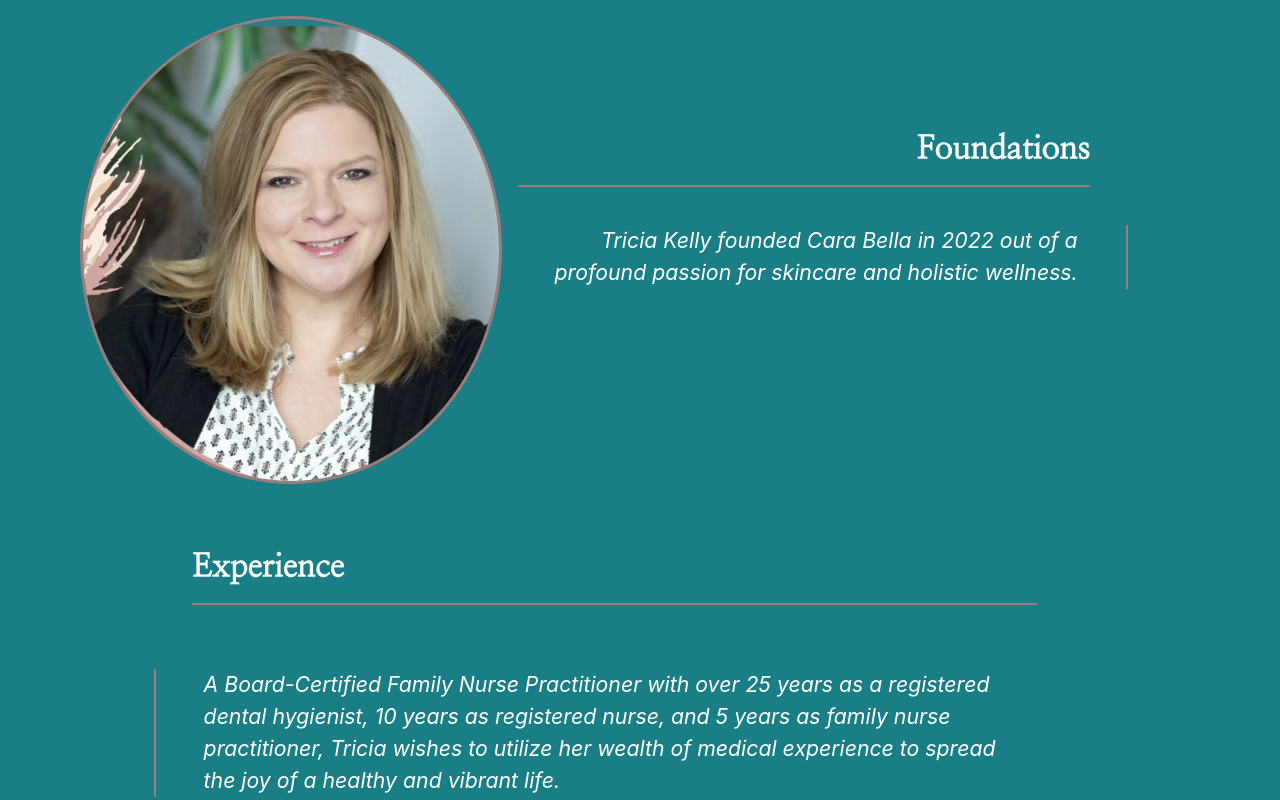
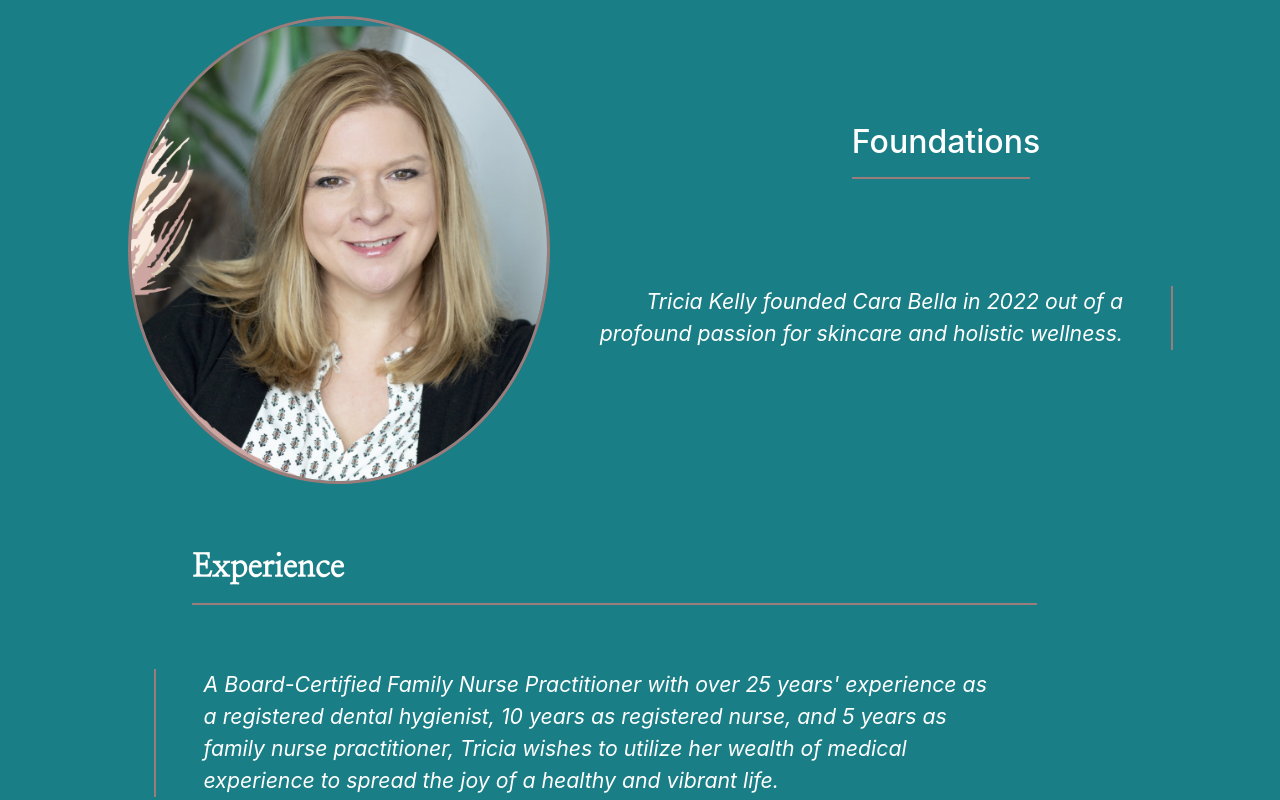
Before and after one commit to JaynewDee/CaraBella, a React (Create React App) app in the folder client/: page /schedule in a window 1280 px wide. Shown: the part 1120-1920 px from the top of the page. Built offline with nearby package versions, Linux system fonts and the light colour scheme.

Commit message:
adjusting styles

```diff
--- a/client/src/components/Body/Body.js
+++ b/client/src/components/Body/Body.js
@@ -7,6 +7,7 @@
     <div id="bodyBox">
       <HRule />
       <div className="aboutSection">
+        <div className="section-wrap">
           <img className="selfie" alt="" src={Selfie}></img>
           <div className="selfie-section">
             <h3>Foundations</h3>
@@ -16,15 +17,16 @@
             </p>
           </div>
         </div>
+      </div>
       <div className="aboutSection">
         <div className="experience-section">
           <h3>Experience</h3>
           <p>
-            A Board-Certified Family Nurse Practitioner with over 25 years as a
-            registered dental hygienist, 10 years as registered nurse, and 5
-            years as family nurse practitioner, Tricia wishes to utilize her
-            wealth of medical experience to spread the joy of a healthy and
-            vibrant life.
+            A Board-Certified Family Nurse Practitioner with over 25 years'
+            experience as a registered dental hygienist, 10 years as registered
+            nurse, and 5 years as family nurse practitioner, Tricia wishes to
+            utilize her wealth of medical experience to spread the joy of a
+            healthy and vibrant life.
           </p>
         </div>
       </div>
--- a/client/src/components/Calendar.js
+++ b/client/src/components/Calendar.js
@@ -10,7 +10,7 @@
         style={{
           fontStyle: "italic",
           fontSize: "1.66rem",
-          color: "pink",
+          color: "#9c7c7a",
           width: "33%",
         }}
       >
--- a/client/src/styles/App.scss
+++ b/client/src/styles/App.scss
@@ -254,7 +254,7 @@
   justify-content: center;
   align-items: center;
   flex-flow: column nowrap;
-  box-shadow: 0 -5px 25px 35px $wafer;
+  box-shadow: 0 -1px 2rem 1px rgba(0, 0, 0, 0.2);
 
   .contentBox {
     width: 100%;
--- a/client/src/styles/body.scss
+++ b/client/src/styles/body.scss
@@ -14,36 +14,42 @@
   .aboutSection {
     display: flex;
     flex-flow: row nowrap;
-    justify-items: flex-start;
-    align-items: flex-start;
+    width: 100%;
+    .section-wrap {
+      display: flex;
+      justify-content: flex-end;
 
       .selfie {
         float: left;
         width: 33%;
         border-radius: 50%;
-      margin: 0 1rem 5% 5rem;
+        margin: 0 1rem 5% 10%;
         border: 3px solid $calypso;
       }
       .selfie-section > h3 {
         color: white;
         margin-top: 15%;
-      margin-right: 25%;
+        margin-left: auto;
+        margin-right: 35%;
         padding-bottom: 1rem;
         text-align: right;
         border-bottom: 2px solid $calypso;
         font-size: 2rem;
+        width: 25%;
       }
       .selfie-section > p {
         text-align: right;
         color: white;
         font-size: 1.33rem;
-      margin: 5% 20%;
+        margin: 15%;
         margin-left: 0rem;
         border-right: 2px solid $calypso;
         padding-right: 3rem;
         font-style: italic;
       }
+    }
     .experience-section > h3 {
+      width: 33%;
       font-size: 2rem;
       color: white;
       text-align: left;
```
Lines whose indentation alone changed are shown as unchanged.
